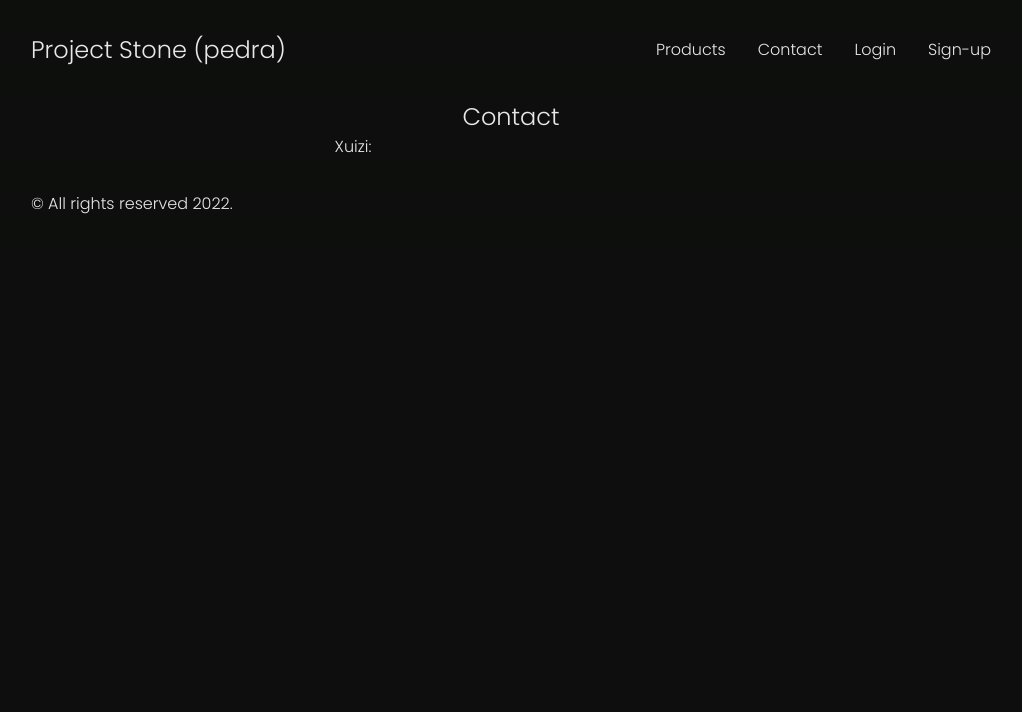
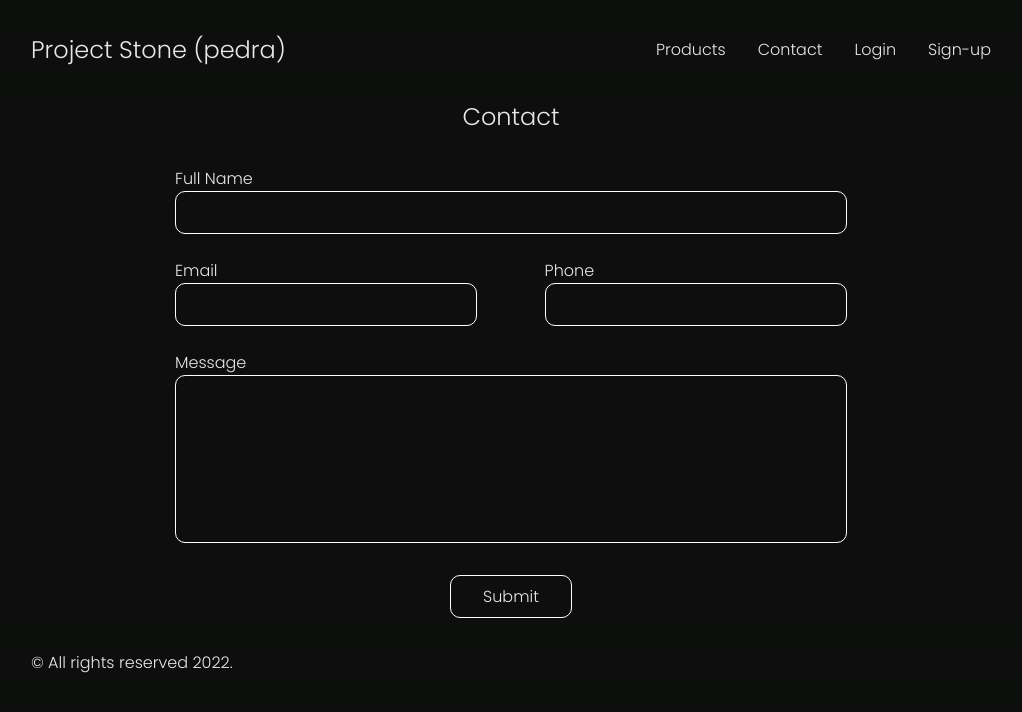
Before and after one commit to thomasluizon/project-stone, a Next.js app: page /contact in a window 1280 px wide. Shown: the top 712 px of the page, without its empty margins (129-1151 px from the left). Built offline with nearby package versions, Linux system fonts and the light colour scheme.

Commit message:
created form

```diff
--- a/src/components/Form.tsx
+++ b/src/components/Form.tsx
@@ -1,11 +1,88 @@
-import styled from 'styled-components';
+import styled, { useTheme } from 'styled-components';
+
+const FormStyled = styled.form`
+   ${props => props.theme.flexcol()}
+   margin-top: 2rem;
+   width: 70%;
+
+   .form-wrapper {
+      display: flex;
+      justify-content: space-between;
+      margin: 1.5rem 0;
+      &-container {
+         ${props => props.theme.flexcol()}
+         width: 45%;
+      }
+
+      @media screen and (max-width: 768px) {
+         flex-direction: column;
+         gap: 1rem;
+         &-container {
+            width: 100%;
+         }
+      }
+   }
+
+   input,
+   textarea,
+   button {
+      border: 1px solid white;
+      border-radius: 10px;
+      resize: none;
+      padding: 0.5rem;
+      transition: 0.2s all;
+   }
+
+   button {
+      width: fit-content;
+      margin: auto;
+      margin-top: 2rem;
+      padding: 0.5rem 2rem;
+      cursor: pointer;
+   }
+
+   input:hover,
+   textarea:hover,
+   button:hover {
+      border: 1px solid ${props => props.theme.colors.primary};
+   }
+
+   input:focus,
+   textarea:focus {
+      border: 1px solid #aafacc;
+   }
+`;
 
 const Form = (props: any) => {
+   const theme = useTheme();
+
    return (
-      <form>
-         <label htmlFor="xuizi">Xuizi:</label>
-         <input type="text" name="nome" id="xuizi" />
-      </form>
+      <FormStyled
+         theme={theme}
+         onSubmit={e => {
+            e.preventDefault();
+         }}
+      >
+         <label htmlFor="name">Full Name</label>
+         <input type="text" name="nome" id="name" />
+
+         <div className="form-wrapper">
+            <div className="form-wrapper-container">
+               <label htmlFor="emailId">Email</label>
+               <input type="text" name="email" id="emailId" />
+            </div>
+
+            <div className="form-wrapper-container">
+               <label htmlFor="phone">Phone</label>
+               <input type="text" name="telefone" id="phone" />
+            </div>
+         </div>
+
+         <label htmlFor="message">Message</label>
+         <textarea name="mensagem" id="message" rows={6} />
+
+         <button type="submit">Submit</button>
+      </FormStyled>
    );
 };
 
```
Also changed, not shown: src/global/theme.tsx (indentation only).
